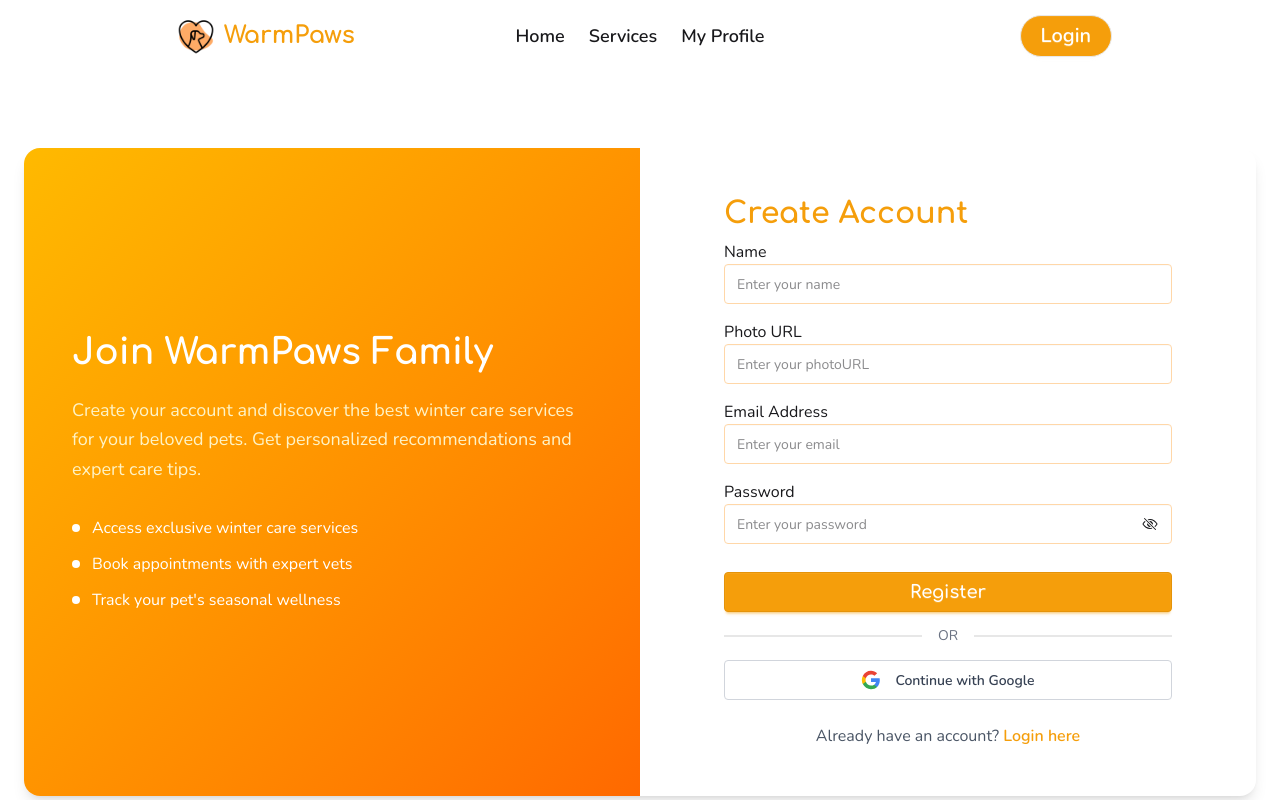
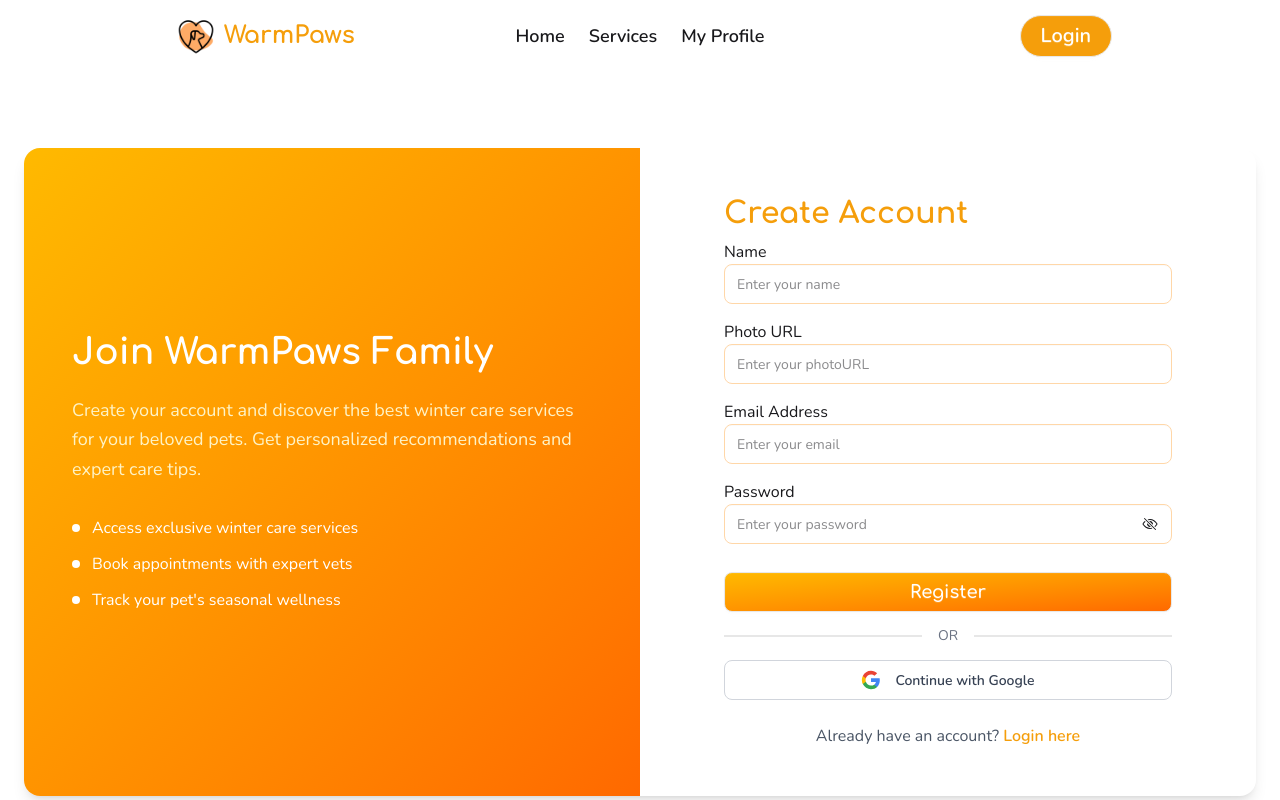
Before and after one commit to hafijurrahmanMILON/WarmPaws, a React (Vite) app: page /signup in a window 1280 px wide. Shown: the top 800 px of the page. Built offline with nearby package versions, Linux system fonts and the light colour scheme; no server answers.

Commit message:
made some changes

```diff
--- a/src/Components/HeroSlider.jsx
+++ b/src/Components/HeroSlider.jsx
@@ -28,7 +28,7 @@ const HeroSlider = () => {
       >
         {/* Slide 1 */}
         <SwiperSlide>
-          <div className="flex flex-col md:flex-row justify-center items-center gap-6 md:gap-28 py-16 md:py-24 px-6 md:px-12 lg:px-5">
+          <div className="flex flex-col md:flex-row justify-center items-center gap-6 md:gap-28 py-20  px-6 md:px-12 lg:px-5">
             <div className="space-y-3">
               <h1 className="font-primary text-primary text-4xl md:text-5xl font-bold">
                 Keep Your Cat Cozy <br /> This Winter
@@ -51,7 +51,7 @@ const HeroSlider = () => {
         {/* Slide 2 */}
 
         <SwiperSlide>
-          <div className="flex flex-col-reverse md:flex-row justify-center items-center gap-6 md:gap-28 py-16 md:py-24 px-6 md:px-12 lg:px-0">
+          <div className="flex flex-col-reverse md:flex-row justify-center items-center gap-6 md:gap-28 py-16  px-6 md:px-12 lg:px-0">
             <div>
               <img
                 className="rounded-2xl object-cover"
@@ -72,7 +72,7 @@ const HeroSlider = () => {
         </SwiperSlide>
         {/* Slide 3 */}
         <SwiperSlide>
-          <div className="flex flex-col md:flex-row justify-center items-center gap-6 md:gap-28 py-16 md:py-24 px-6 md:px-12 lg:px-0">
+          <div className="flex flex-col md:flex-row justify-center items-center gap-6 md:gap-28 py-16  px-6 md:px-12 lg:px-0">
             <div className="space-y-3">
               <h1 className="font-primary text-primary text-4xl md:text-5xl font-bold">
                 Winter Wellness for Pets <br /> Starts at Home
@@ -94,7 +94,7 @@ const HeroSlider = () => {
         {/* Slide 4 */}
 
         <SwiperSlide>
-          <div className="flex flex-col-reverse md:flex-row justify-center items-center gap-6 md:gap-28 py-16 md:py-24 px-6 md:px-12 lg:px-0">
+          <div className="flex flex-col-reverse md:flex-row justify-center items-center gap-6 md:gap-28 py-16  px-6 md:px-12 lg:px-0">
             <div>
               <img
                 className="rounded-2xl object-cover"
--- a/src/Components/Navbar.jsx
+++ b/src/Components/Navbar.jsx
@@ -8,7 +8,7 @@ import toast from "react-hot-toast";
 
 const Navbar = () => {
   const { user, setUser, signOutFunc } = useContext(AuthContext);
-  console.log(user);
+  // console.log(user);
 
   const handleSignOut = () => {
     signOutFunc()
--- a/src/Components/ServiceCard.jsx
+++ b/src/Components/ServiceCard.jsx
@@ -2,7 +2,7 @@ import React from "react";
 import { Link } from "react-router";
 
 const ServiceCard = ({ service }) => {
-  // console.log(service);
+
   const { image, serviceName, rating, price, serviceId, category } = service;
   return (
     <div className="card w-full rounded-2xl overflow-hidden transition-all duration-300 hover:shadow-xl hover:-translate-y-1">
--- a/src/Layouts/MainLayout.jsx
+++ b/src/Layouts/MainLayout.jsx
@@ -16,7 +16,7 @@ const MainLayout = () => {
       <header>
         <Navbar></Navbar>
       </header>
-      <main className="">
+      <main>
         <Outlet></Outlet>
       </main>
       <footer>
--- a/src/Pages/MyProfile.jsx
+++ b/src/Pages/MyProfile.jsx
@@ -86,7 +86,7 @@ const MyProfile = () => {
                   ) : (
                     <Link
                       to="/login"
-                      className="btn rounded-full btn-primary text-white font-primary hover:bg-gradient-to-br from-amber-400 to-orange-500 px-16 py-5 text-lg"
+                      className="btn rounded-full  text-white font-primary bg-gradient-to-br from-amber-400 to-orange-500 hover:opacity-90 transition px-16 py-5 text-lg"
                     >
                       Login
                     </Link>
--- a/src/Pages/ResetPassword.jsx
+++ b/src/Pages/ResetPassword.jsx
@@ -42,14 +42,14 @@ const ResetPassword = () => {
                 defaultValue={email}
                 onChange={(e) => setEmail(e.target.value)}
                 placeholder="Enter your email"
-                className="input w-full bg-white border-orange-200 focus:border-0"
+                className="input rounded-xl w-full bg-white border-orange-200 focus:border-0"
                 autoComplete="email"
                 required
               />
             </div>
             <button
               type="submit"
-              className="btn btn-primary text-white btn-block font-primary hover:bg-gradient-to-br from-amber-400 to-orange-500 text-lg py-3 mt-4"
+              className="btn rounded-xl  text-white btn-block font-primary bg-gradient-to-br from-amber-400 to-orange-500 hover:opacity-90 transition text-lg py-3 mt-4"
             >
               Send Reset Link
             </button>
--- a/src/Pages/ServiceDetails.jsx
+++ b/src/Pages/ServiceDetails.jsx
@@ -6,8 +6,8 @@ const ServiceDetails = () => {
   const { id } = useParams();
   const allService = useLoaderData();
   const [service, setService] = useState({});
-  console.log(id, allService);
-  console.log(service);
+  // console.log(id, allService);
+  // console.log(service);
 
   useEffect(() => {
     const detailedService = allService.find(
--- a/src/Pages/Signup.jsx
+++ b/src/Pages/Signup.jsx
@@ -23,7 +23,6 @@ const Signup = () => {
     const photoURL = e.target.photoURL.value;
     const email = e.target.email.value;
     const password = e.target.password.value;
-    // console.log({ name, photoURL, email, password });
     const regExPass = /^(?=.*[a-z])(?=.*[A-Z]).{6,}$/;
     if (!regExPass.test(password)) {
       setError(true);
@@ -40,7 +39,7 @@ const Signup = () => {
             navigate("/");
           })
           .catch((error) => {
-            console.log(error.code);
+            console.log(error.message);
             toast.error(error.code);
           });
       })
@@ -82,13 +81,19 @@ const Signup = () => {
   const handleGoogleSignIn = () => {
     googleSignIn()
       .then((result) => {
-        console.log(result.user);
         toast.success("Google SignIn Successful");
         setUser(result.user);
         navigate("/");
       })
       .catch((error) => {
-        console.log(error.message);
+        console.log(error);
+        if (error.code === "auth/popup-closed-by-user") {
+          toast.error("Sign-in popup was closed before completion.");
+        } else if (error.code === "auth/network-request-failed") {
+          toast.error("Network error. Please check your connection.");
+        } else {
+          toast.error("Google Sign-in failed. Please try again.");
+        }
       });
   };
 
@@ -137,7 +142,7 @@ const Signup = () => {
                     type="text"
                     name="name"
                     placeholder="Enter your name"
-                    className="input w-full bg-white border-orange-200 focus:border-0"
+                    className="input rounded-lg w-full bg-white border-orange-200 focus:border-0"
                     autoComplete="name"
                     // required
                   />
@@ -149,7 +154,7 @@ const Signup = () => {
                     type="text"
                     name="photoURL"
                     placeholder="Enter your photoURL"
-                    className="input w-full bg-white border-orange-200 focus:border-0"
+                    className="input rounded-lg w-full bg-white border-orange-200 focus:border-0"
                     autoComplete="photo"
                   />
                 </div>
@@ -160,7 +165,7 @@ const Signup = () => {
                     type="email"
                     name="email"
                     placeholder="Enter your email"
-                    className="input w-full bg-white border-orange-200 focus:border-0"
+                    className="input rounded-lg w-full bg-white border-orange-200 focus:border-0"
                     autoComplete="email"
                     required
                   />
@@ -172,7 +177,7 @@ const Signup = () => {
                     type={show ? `text` : `password`}
                     name="password"
                     placeholder="Enter your password"
-                    className="input w-full bg-white border-orange-200 focus:border-0"
+                    className="input rounded-lg w-full bg-white border-orange-200 focus:border-0"
                     autoComplete="new-password"
                     required
                   />
@@ -191,7 +196,7 @@ const Signup = () => {
                 )}
                 <button
                   type="submit"
-                  className="btn btn-primary text-white w-full font-primary hover:bg-gradient-to-br from-amber-400 to-orange-500 text-lg py-3 mt-3"
+                  className="btn rounded-lg  text-white w-full font-primary bg-gradient-to-br from-amber-400 to-orange-500 hover:opacity-90 transition text-lg py-3 mt-3"
                 >
                   Register
                 </button>
@@ -200,7 +205,7 @@ const Signup = () => {
 
               <button
                 onClick={handleGoogleSignIn}
-                className="btn btn-outline w-full border-gray-300 hover:bg-gray-50 text-gray-700"
+                className="btn rounded-lg btn-outline w-full border-gray-300 hover:bg-gray-50 text-gray-700"
               >
                 <svg className="w-5 h-5 mr-2" viewBox="0 0 24 24">
                   <path
--- a/src/Pages/UpdateProfile.jsx
+++ b/src/Pages/UpdateProfile.jsx
@@ -7,11 +7,9 @@ const UpdateProfile = () => {
   const { user, setUser, updateProfileFunc } = useContext(AuthContext);
 
   const handleUpdateProfile = (e) => {
-    console.log("updatePRoile");
     e.preventDefault();
     const displayName = e.target.name.value;
     const photoURL = e.target.photoURL.value;
-    // console.log({ name, photoURL, email, password });
     updateProfileFunc(displayName, photoURL)
       .then(() => {
         setUser({ ...user, displayName, photoURL });
--- a/src/Private/PrivateRoute.jsx
+++ b/src/Private/PrivateRoute.jsx
@@ -6,7 +6,6 @@ import Loading from "../Components/Loading";
 const PrivateRoute = ({ children }) => {
   const { user, loading } = useContext(AuthContext);
   const location = useLocation();
-  console.log(location);
   if (loading) {
     return <Loading></Loading>;
   }
--- a/src/Provider/AuthProvider.jsx
+++ b/src/Provider/AuthProvider.jsx
@@ -19,7 +19,6 @@ const AuthProvider = ({ children }) => {
   const [email, setEmail] = useState("");
   const [error, setError] = useState(false);
   const [loading, setLoading] = useState(true);
-  console.log(user);
 
   const createUserFunc = (email, password) => {
     setLoading(true);
```
Also changed, not shown: src/Pages/Login.jsx (+13 -12 lines).
